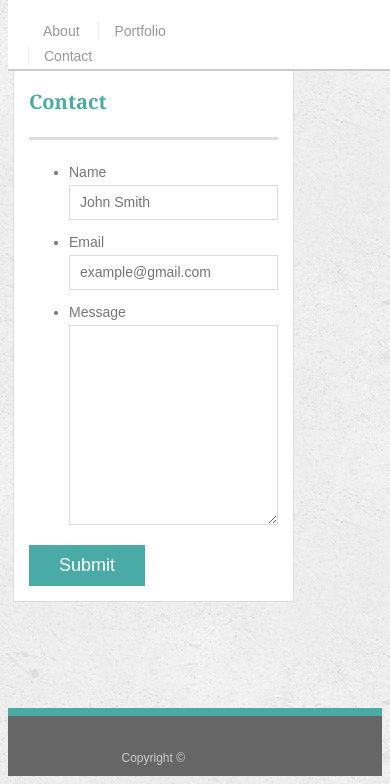
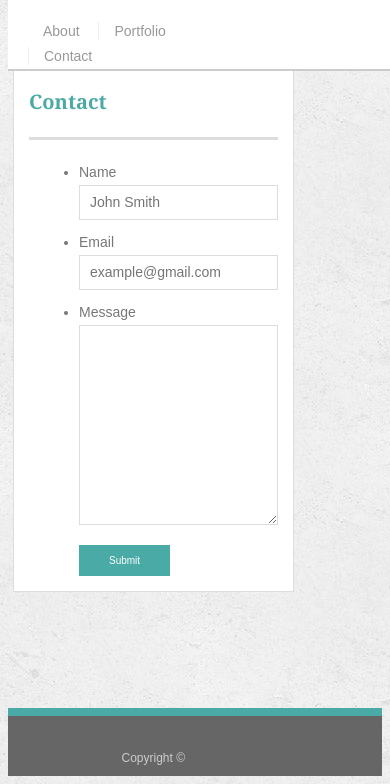
Before and after one commit to dimz13/Responsive-Portfolio, a plain HTML site: page contact.html in a window 390 px wide. Shown: the part 84-868 px from the top of the page. Drawn offline with Linux system fonts and the light colour scheme.

Commit message:
final commit for responsive

```diff
--- a/assets/css/style.css
+++ b/assets/css/style.css
@@ -214,6 +214,7 @@ input[type=submit] {
   cursor: pointer;
   background: #4aaaa5;
   border: 0 none;
+  margin-left: 45px;
 }
 /* for max-width:980px*/
 @media only screen and (max-width: 980px) {
@@ -273,6 +274,7 @@ h1 {
 @media only screen and (max-width: 640px) {
   .container {
     width: 75%;
+    max-width:640;
     margin: 0 0 10px 5px;
 
   }
@@ -292,5 +294,14 @@ h1 {
   float: left;
   width: 640px;
 }
+#contact-form li {
+  margin-bottom: 10px;
+  margin-left:10px
+}
 
+input[type=submit] {
+  padding: 10px 30px;
+  font-size: 10px;
+  margin-left: 50px;
 }
+}
```
